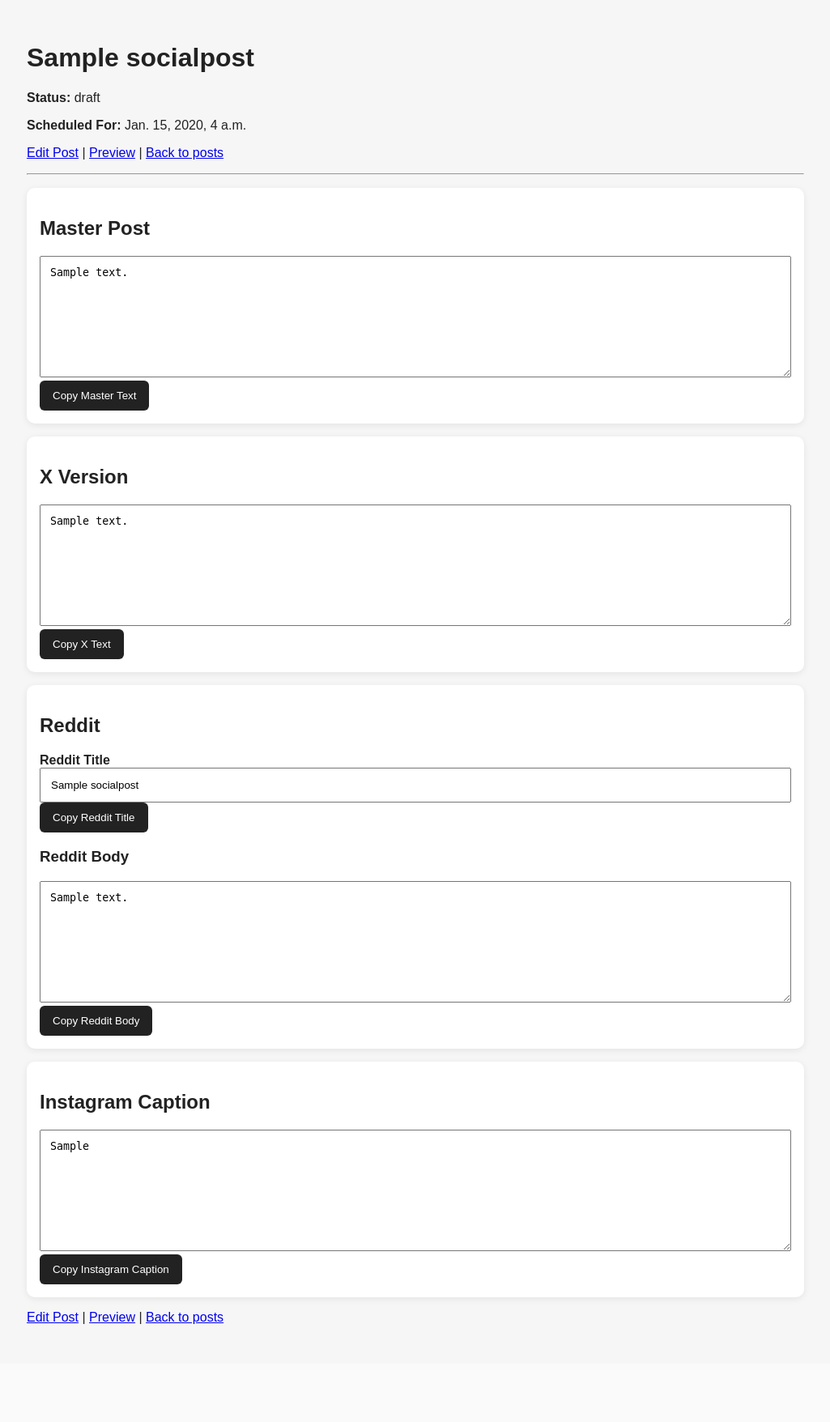
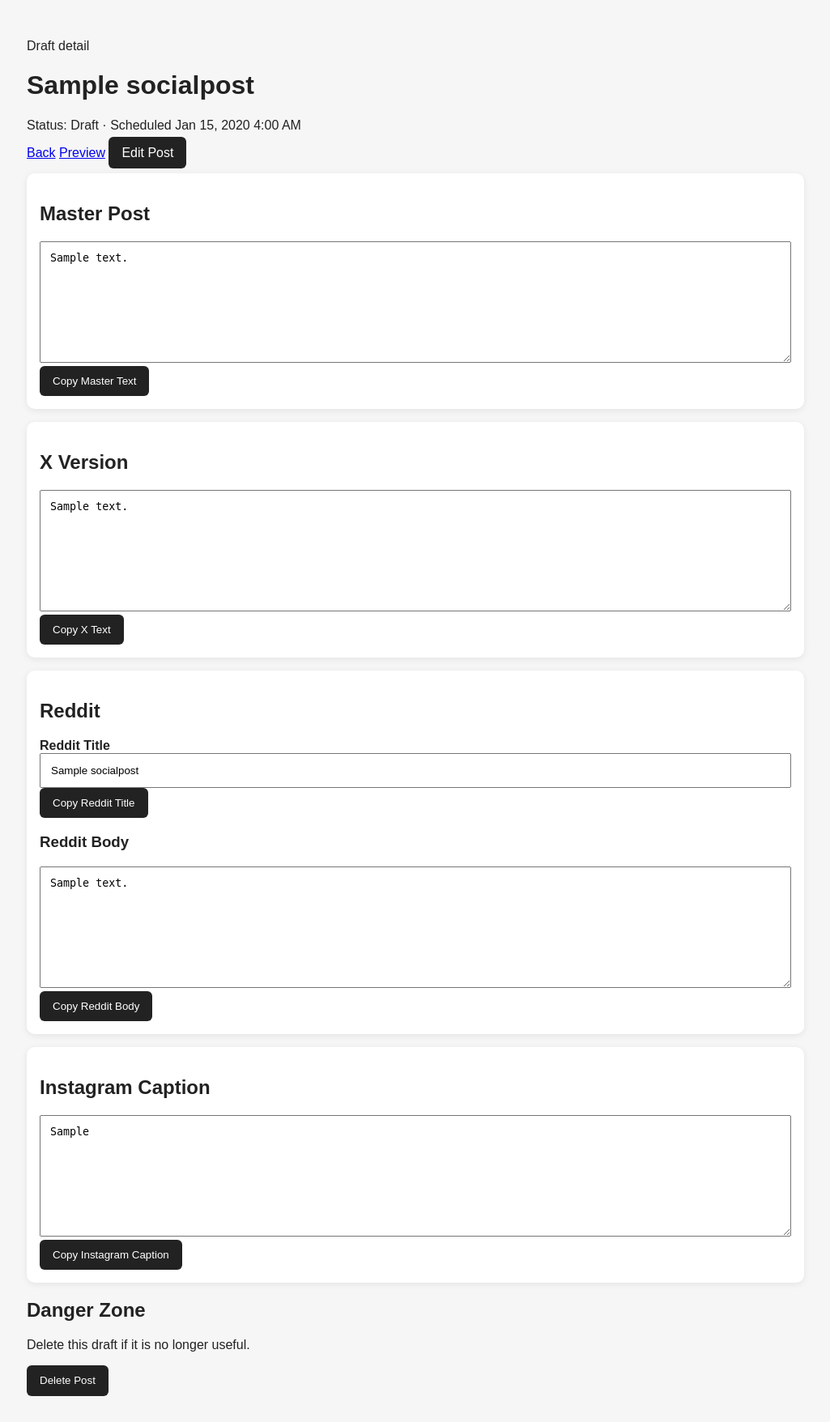
Before and after one commit to JLukassen/contentforge, a Django app: page /1/ in a window 1280 px wide. Shown: the whole page at 81% size, without its empty margins (127-1152 px from the left). Before the commit the page ends 1635 px from the top, so only its background shows below. Run offline with Django 5.2, Linux system fonts and the light colour scheme; tables that the repository leaves empty hold one stand-in row (values such as "Sample post").

Commit message:
Improve post detail workflow

```diff
--- a/posts/templates/posts/post_detail.html
+++ b/posts/templates/posts/post_detail.html
@@ -8,29 +8,35 @@
 </head>
 <body>
     <main class="container">
-        <h1>{{ post.title }}</h1>
+        <header class="page-header">
+            <div>
+                <p class="eyebrow">Draft detail</p>
+                <h1>{{ post.title }}</h1>
+                <p class="muted">
+                    Status: <span class="status-pill status-{{ post.status }}">{{ post.get_status_display }}</span>
+                    {% if post.scheduled_for %}
+                        · Scheduled {{ post.scheduled_for|date:"M j, Y g:i A" }}
+                    {% endif %}
+                </p>
+            </div>
 
-        <p><strong>Status:</strong> {{ post.status }}</p>
-        <p><strong>Scheduled For:</strong> {{ post.scheduled_for }}</p>
-
-        <p>
-            <a href="{% url 'post_update' post.pk %}">Edit Post</a> |
-            <a href="{% url 'post_preview' post.pk %}">Preview</a> |
-            <a href="{% url 'post_list' %}">Back to posts</a>
-        </p>
-
-        <hr>
+            <div class="header-actions">
+                <a class="secondary-button" href="{% url 'post_list' %}">Back</a>
+                <a class="secondary-button" href="{% url 'post_preview' post.pk %}">Preview</a>
+                <a class="button" href="{% url 'post_update' post.pk %}">Edit Post</a>
+            </div>
+        </header>
 
         <section class="card">
             <h2>Master Post</h2>
             <textarea id="masterText" readonly>{{ post.master_text }}</textarea>
-            <button onclick="copyText('masterText')">Copy Master Text</button>
+            <button onclick="copyText('masterText', this)">Copy Master Text</button>
         </section>
 
         <section class="card">
             <h2>X Version</h2>
             <textarea id="xText" readonly>{{ post.x_text }}</textarea>
-            <button onclick="copyText('xText')">Copy X Text</button>
+            <button onclick="copyText('xText', this)">Copy X Text</button>
         </section>
 
         <section class="card">
@@ -38,39 +44,52 @@
 
             <label for="redditTitle"><strong>Reddit Title</strong></label>
             <input id="redditTitle" type="text" value="{{ post.reddit_title }}" readonly>
-            <button onclick="copyInputText('redditTitle')">Copy Reddit Title</button>
+            <button onclick="copyInputText('redditTitle', this)">Copy Reddit Title</button>
 
             <h3>Reddit Body</h3>
             <textarea id="redditBody" readonly>{{ post.reddit_body }}</textarea>
-            <button onclick="copyText('redditBody')">Copy Reddit Body</button>
+            <button onclick="copyText('redditBody', this)">Copy Reddit Body</button>
         </section>
 
         <section class="card">
             <h2>Instagram Caption</h2>
             <textarea id="instagramCaption" readonly>{{ post.instagram_caption }}</textarea>
-            <button onclick="copyText('instagramCaption')">Copy Instagram Caption</button>
+            <button onclick="copyText('instagramCaption', this)">Copy Instagram Caption</button>
         </section>
 
-        <p>
-            <a href="{% url 'post_update' post.pk %}">Edit Post</a> |
-            <a href="{% url 'post_preview' post.pk %}">Preview</a> |
-            <a href="{% url 'post_list' %}">Back to posts</a>
-        </p>
+        <section class="danger-zone">
+            <h2>Danger Zone</h2>
+            <p>Delete this draft if it is no longer useful.</p>
+            <form method="post" action="{% url 'post_delete' post.pk %}" onsubmit="return confirm('Delete this post? This cannot be undone.');">
+                {% csrf_token %}
+                <button class="danger-button" type="submit">Delete Post</button>
+            </form>
+        </section>
     </main>
 
     <script>
-        function copyText(elementId) {
+        function markCopied(button) {
+            const originalText = button.innerText;
+            button.innerText = "Copied";
+            setTimeout(() => {
+                button.innerText = originalText;
+            }, 1200);
+        }
+
+        function copyText(elementId, button) {
             const textBox = document.getElementById(elementId);
             textBox.select();
             textBox.setSelectionRange(0, 99999);
             navigator.clipboard.writeText(textBox.value);
+            markCopied(button);
         }
 
-        function copyInputText(elementId) {
+        function copyInputText(elementId, button) {
             const input = document.getElementById(elementId);
             input.select();
             input.setSelectionRange(0, 99999);
             navigator.clipboard.writeText(input.value);
+            markCopied(button);
         }
     </script>
 </body>
```
